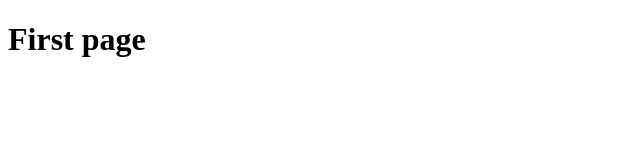
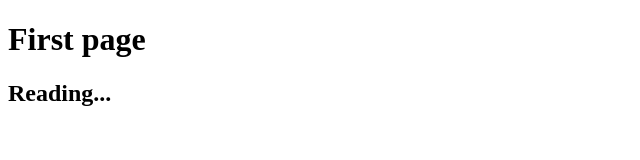
Before and after one commit to cledman/gitversioncontrol, a plain HTML site: page index.html in a window 1280 px wide. Shown: the whole page, without its empty margins (0-640 px from the left). Drawn offline with Linux system fonts and the light colour scheme.

Commit message:
Adding second tag

```diff
--- a/index.html
+++ b/index.html
@@ -7,5 +7,6 @@
 </head>
 <body>
     <h1>First page</h1>
+    <h2>Reading...</h2>
 </body>
 </html>
```
